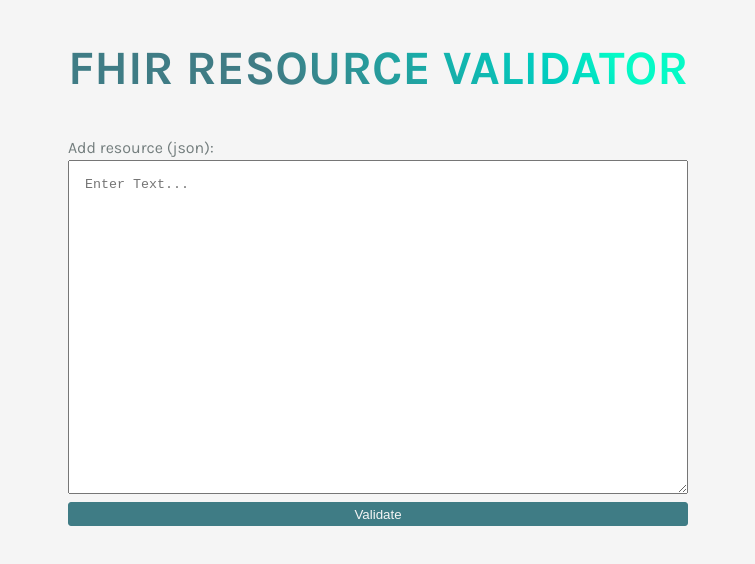
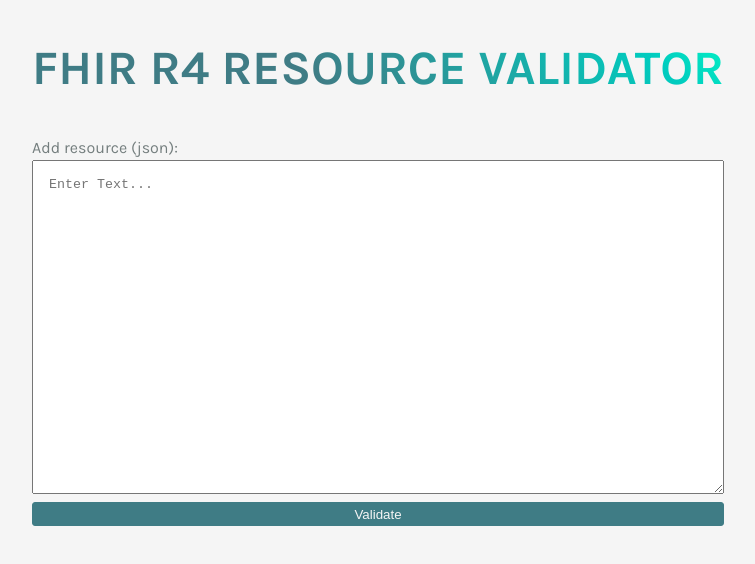
Before and after one commit to willemverbuyst/fhir-resource-validator, a website built with Vite: page index.html in a window 1280 px wide. Shown: the whole page, without its empty margins (262-1017 px from the left). Built offline with nearby package versions, Linux system fonts and the light colour scheme.

Commit message:
feat: update title

```diff
--- a/index.html
+++ b/index.html
@@ -13,7 +13,7 @@
   </head>
   <body>
     <div class="container">
-      <h1 class="title">FHIR Resource Validator</h1>
+      <h1 class="title">FHIR R4 Resource Validator</h1>
       <label for="resourceInput">Add resource (json):</label>
       <textarea
         id="resourceInput"
--- a/src/style.css
+++ b/src/style.css
@@ -61,7 +61,7 @@
     var(--color-medium) 61%,
     var(--color-light) 71%
   );
-  background-size: 60vw;
+  background-size: 80vw;
   background-clip: text;
   -webkit-background-clip: text;
   -moz-background-clip: text;
```
